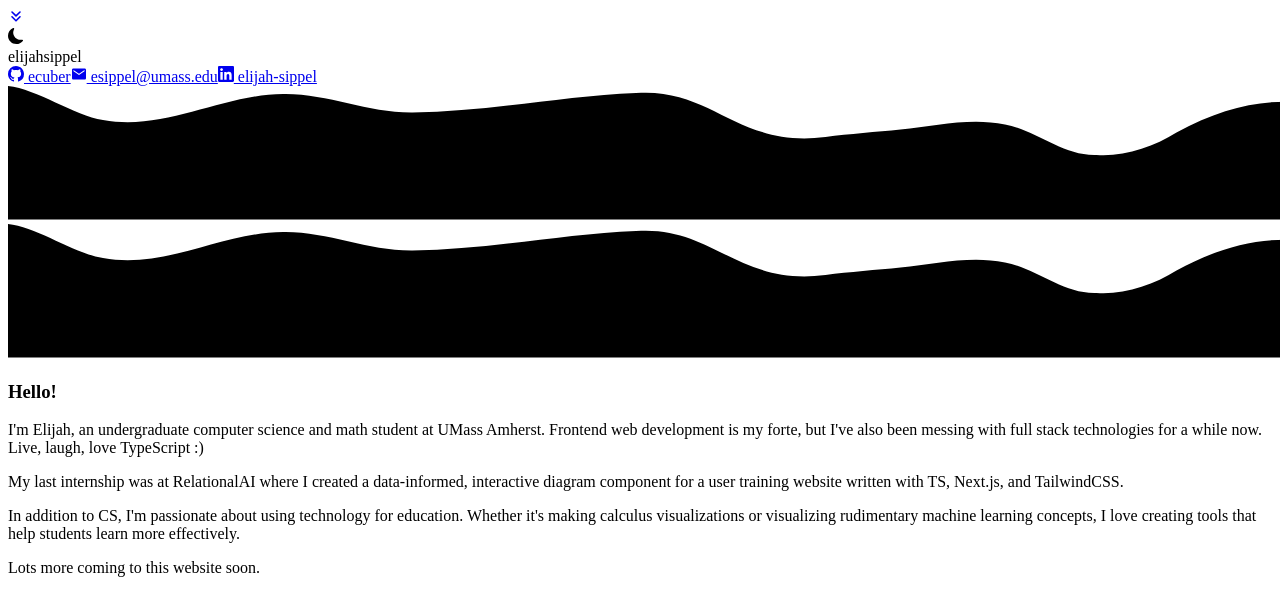
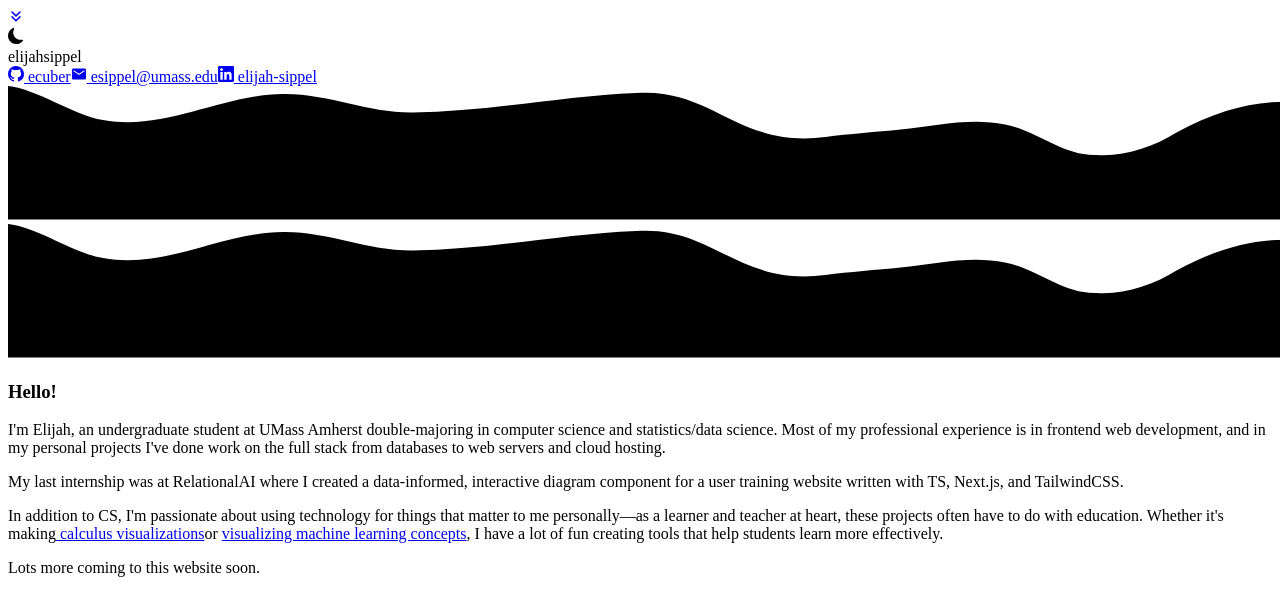
Before and after one commit to ecuber/elijah.fyi, a Next.js app: page / in a window 1280 px wide. Shown: the top 616 px of the page. Built offline with nearby package versions, Linux system fonts and the light colour scheme.

Commit message:
Update index.tsx

```diff
--- a/pages/index.tsx
+++ b/pages/index.tsx
@@ -35,18 +35,20 @@ const Home: NextPage = () => (
       <div className="max-w-prose m-auto flex flex-col gap-3">
         <h3 id="start">Hello!</h3>
         <p>
-          I&apos;m Elijah, an undergraduate computer science and math student at UMass Amherst.
-          Frontend web development is my forte, but I&apos;ve also been messing
-          with full stack technologies for a while now. Live, laugh, love TypeScript :)
+          I&apos;m Elijah, an undergraduate student at UMass Amherst double-majoring in computer science and statistics/data science.
+          Most of my professional experience is in frontend web development, and in my personal projects I've
+          done work on the full stack from databases to web servers and cloud hosting.
         </p>
         <p>
           My last internship was at RelationalAI where I created a data-informed, interactive
           diagram component for a user training website written with TS, Next.js, and TailwindCSS.
         </p>
         <p>
-          In addition to CS, I&apos;m passionate about using technology for education. Whether
-          it&apos;s making calculus visualizations or visualizing rudimentary machine learning
-          concepts, I love creating tools that help students learn more effectively.
+          In addition to CS, I&apos;m passionate about using technology for things that matter to me personally—as a learner and teacher at
+          heart, these projects often have to do with education. Whether it&apos;s making
+          <a href="https://elijahcalc.netlify.app/euler/" target="_blank" rel="noopener noreferrer"> calculus visualizations</a>
+          or <a href="https://beautifuldatascience.netlify.app/" target="_blank" rel="noopener noreferrer">visualizing machine learning concepts</a>,
+          I have a lot of fun creating tools that help students learn more effectively.
         </p>
         <p>
           Lots more coming to this website soon.
```
